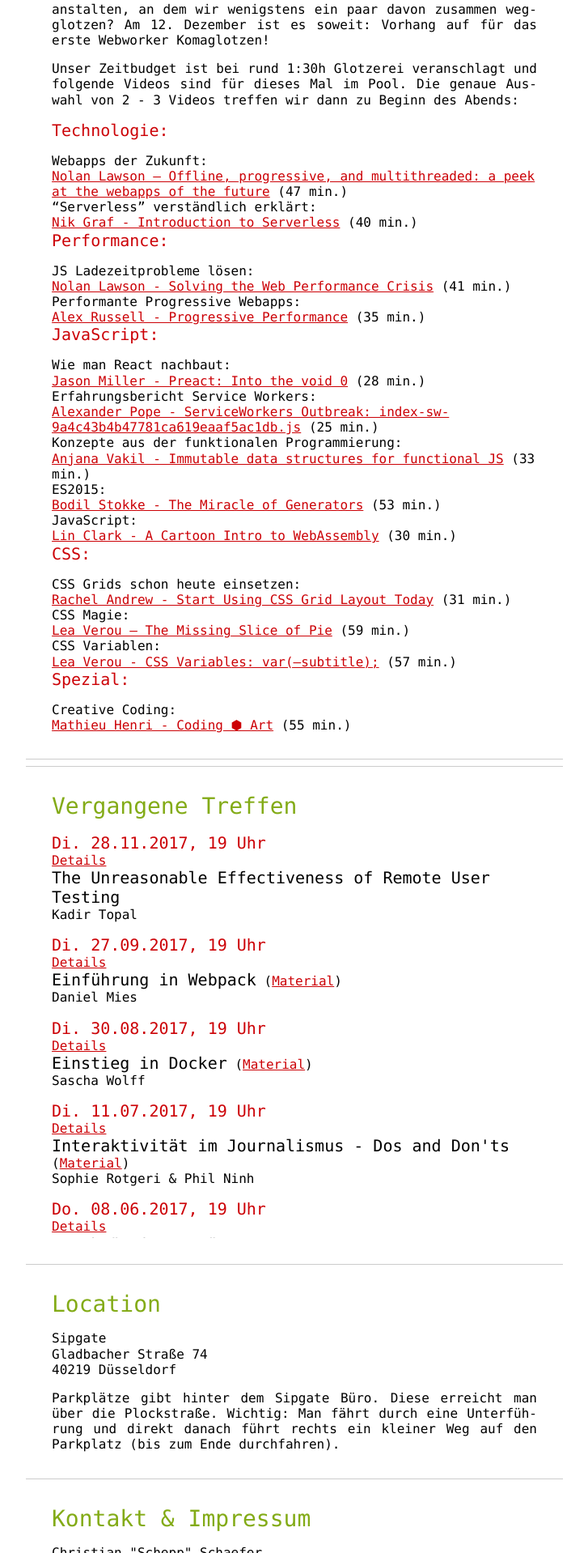
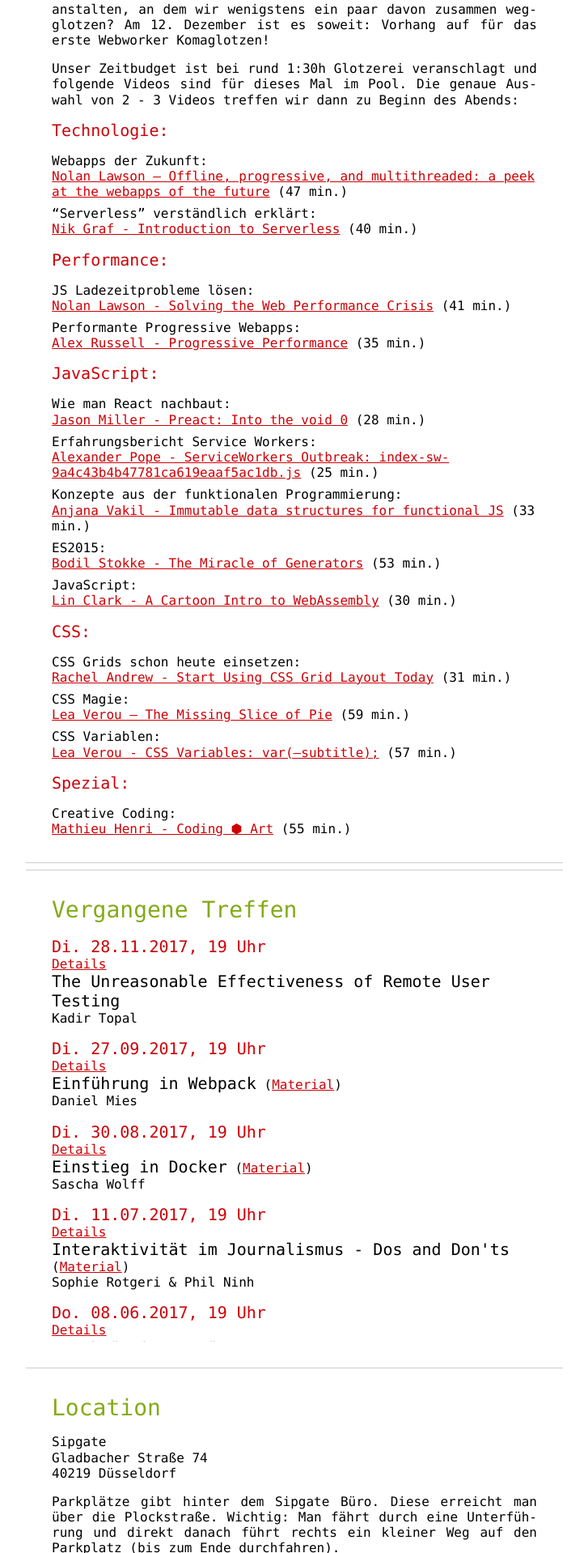
Before and after one commit to Schepp/wwnrw, a Jekyll site: the page built from home.html, in a window 1280 px wide. Shown: the part 1042-2960 px from the top of the page at 81% size, without its empty margins (276-1003 px from the left). Built offline with Jekyll 4.4.1, drawn with Linux system fonts in a browser that asks for light colours.

Commit message:
* Updated the styles

```diff
--- a/assets/sass/screen.scss
+++ b/assets/sass/screen.scss
@@ -24,8 +24,12 @@
   color: #CC0106;
 }
 
-h1, h2, h3, h4, h5, h6, p, details, nav, #map {
+h1, h2, h3, h4, h5, h6, p, ul, ol, details, nav, #map {
   @include rem("margin-bottom", 1);
+}
+
+li {
+  @include rem("margin-bottom", 0.5);
 }
 
 h1, h2 {
--- a/assets/stylesheets/screen.css
+++ b/assets/stylesheets/screen.css
@@ -64,9 +64,13 @@
 a {
   color: #CC0106; }
 
-h1, h2, h3, h4, h5, h6, p, details, nav, #map {
+h1, h2, h3, h4, h5, h6, p, ul, ol, details, nav, #map {
   margin-bottom: 16px;
   margin-bottom: 1rem; }
+
+li {
+  margin-bottom: 8px;
+  margin-bottom: 0.5rem; }
 
 h1, h2 {
   color: #83ab17;
```
Also changed, not shown: 2 other files.
